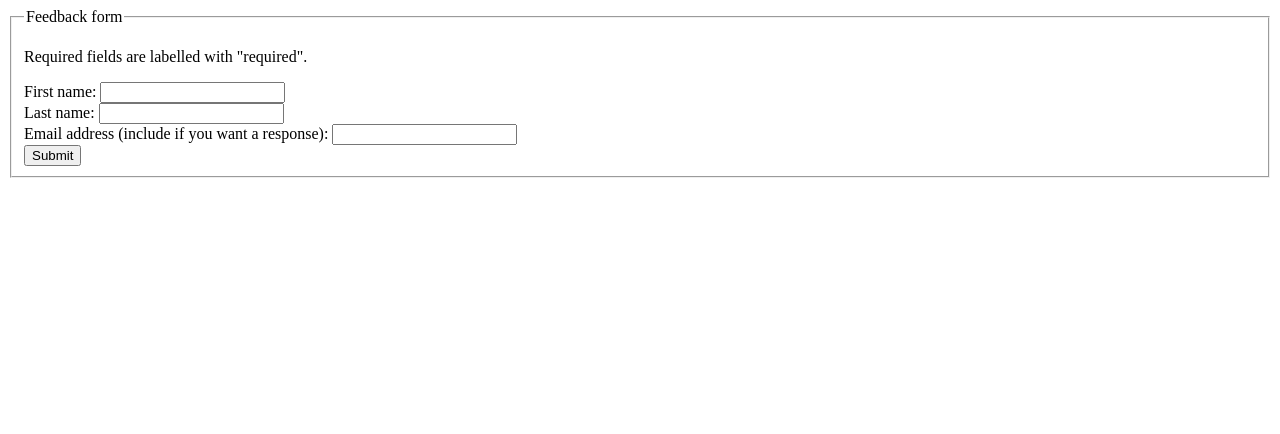
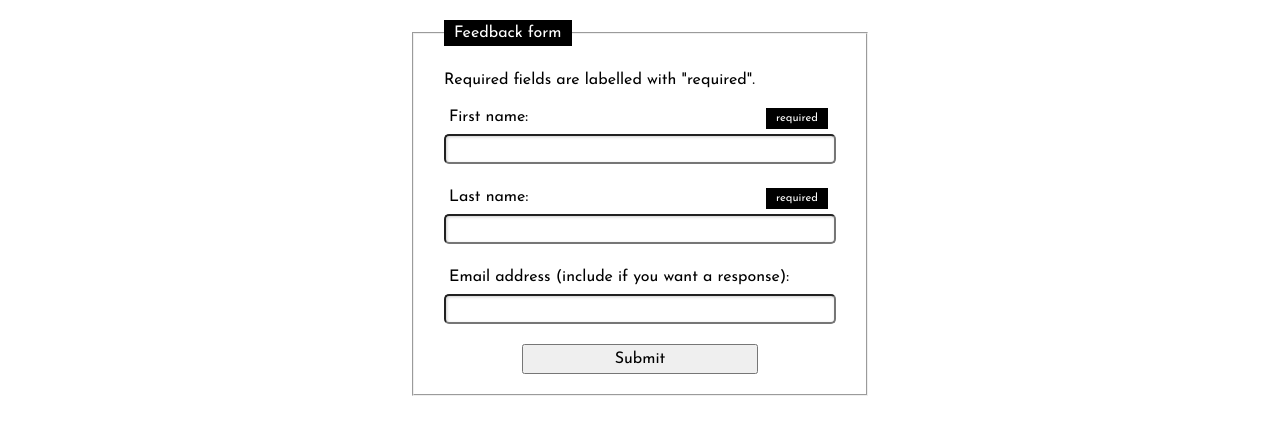
Before and after one commit to preto-phil/CSS-practice, a plain HTML site: page Forms/UI-Pseudo-Classes/required.html in a window 1280 px wide. Drawn offline with Linux system fonts and the light colour scheme.

Commit message:
UI Pseudo Classes: req2.css finished - example completed

```diff
--- a/Forms/UI-Pseudo-Classes/req1.css
+++ b/Forms/UI-Pseudo-Classes/req1.css
@@ -37,7 +37,7 @@ div {
 }
 
 label {
-    margin-bottom: 0;
+    width: 100%;
     line-height: 2;
 }
 
--- a/Forms/UI-Pseudo-Classes/req2.css
+++ b/Forms/UI-Pseudo-Classes/req2.css
@@ -0,0 +1,62 @@
+body {
+    font-family: 'Josefin Sans', sans-serif;
+    margin: 20px auto;
+    max-width: 460px;
+}
+
+fieldset {
+    padding: 10px 30px 0;
+}
+
+legend {
+    color: white;
+    background: black;
+    padding: 5px 10px;
+}
+
+fieldset > div {
+    margin-bottom: 20px;
+    display: flex;
+    flex-flow: row wrap;
+}
+
+button, label, input {
+    display: block;
+    font-family: inherit;
+    font-size: 100%;
+    padding: 0;
+    margin: 0;
+    box-sizing: border-box;
+    width: 100%;
+    padding: 5px;
+    height: 30px;
+}
+
+input {
+    box-shadow: inset 1px 1px 3px #ccc;
+    border-radius: 5px;
+}
+
+input:hover, input:focus {
+    background-color: #eee;
+}
+
+input + span {
+    position: relative;
+}
+
+input:required + span::after {
+    font-size: 0.7rem;
+    position: absolute;
+    content: "required";
+    color: white;
+    background-color: black;
+    padding: 5px 10px;
+    top: -26px;
+    left: -70px;
+}
+
+button {
+    width: 60%;
+    margin: 0 auto;
+}
--- a/Forms/UI-Pseudo-Classes/required.html
+++ b/Forms/UI-Pseudo-Classes/required.html
@@ -5,6 +5,7 @@
     <meta http-equiv="X-UA-Compatible" content="IE=edge">
     <meta name="viewport" content="width=device-width, initial-scale=1.0">
     <title>Required Styling</title>
+    <link href="https://fonts.googleapis.com/css?family=Josefin+Sans&display=swap" rel="stylesheet">
     <link rel="stylesheet" href="req2.css">
 </head>
 <body>
@@ -15,10 +16,12 @@
           <div>
             <label for="fname">First name: </label>
             <input id="fname" name="fname" type="text" required />
+            <span></span>
           </div>
           <div>
             <label for="lname">Last name: </label>
             <input id="lname" name="lname" type="text" required />
+            <span></span>
           </div>
           <div>
             <label for="email">
```
